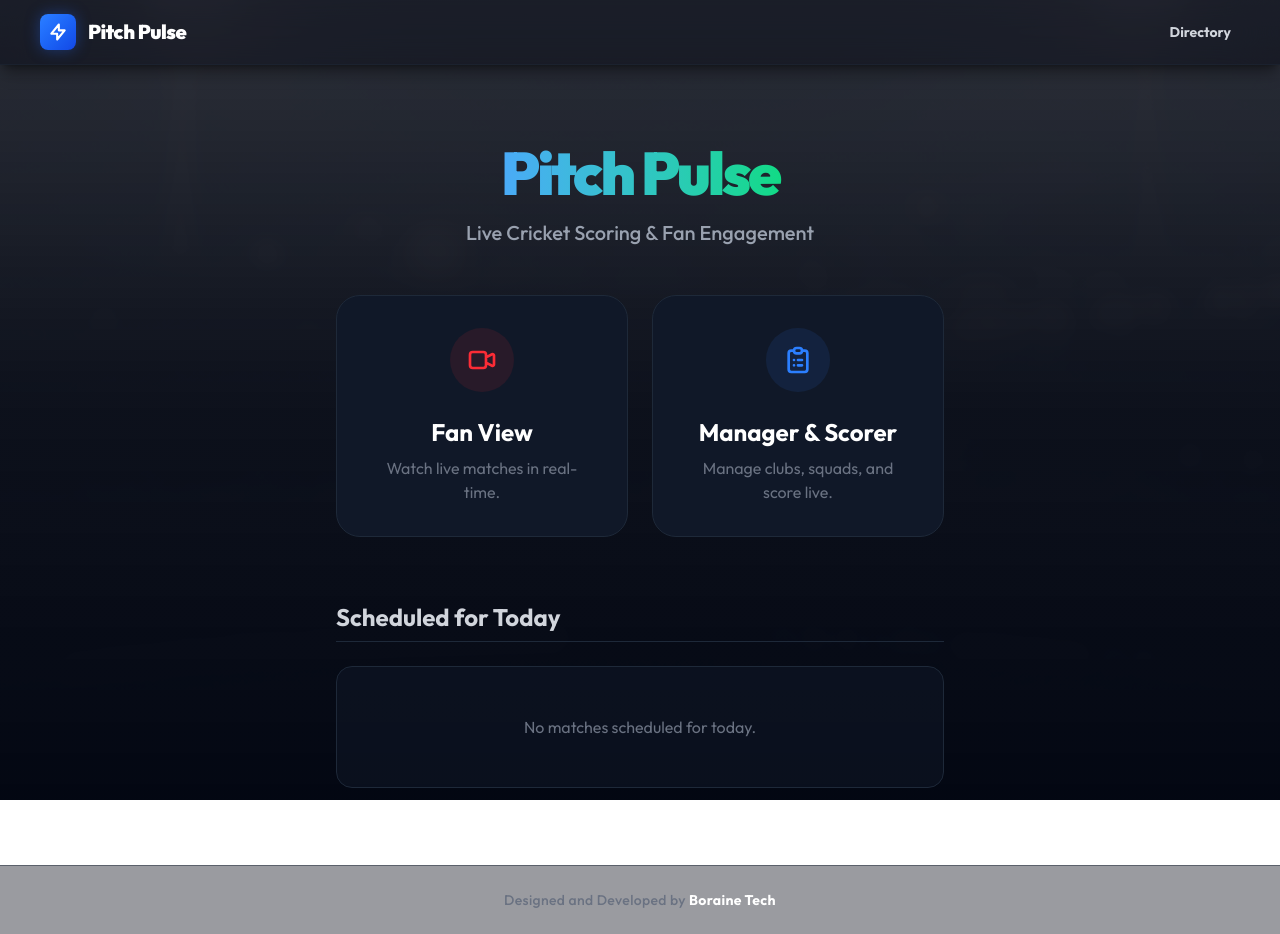
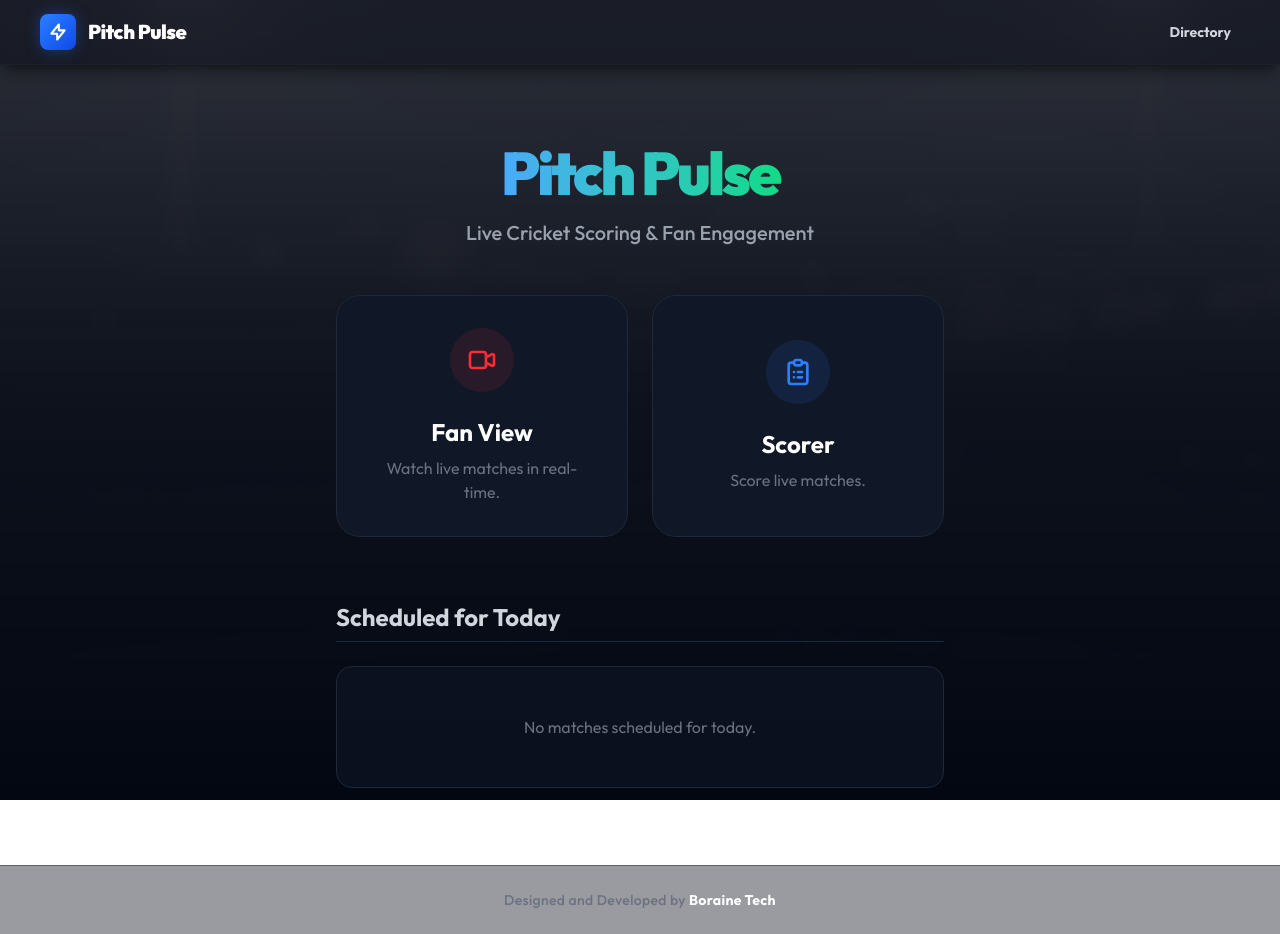
Before and after one commit to allanboraine-dev/Pitch-Pulse, a Next.js app: page / in a window 1280 px wide. Built offline with nearby package versions, Linux system fonts and the light colour scheme; no server answers; the database is empty.

Commit message:
feat: redirect Scorer tab directly to match setup workflow

```diff
--- a/src/app/page.tsx
+++ b/src/app/page.tsx
@@ -35,15 +35,15 @@ export default async function Home() {
             <p className="text-gray-500">Watch live matches in real-time.</p>
           </Link>
 
-          {/* Manager/Scorer Route */}
-          <Link href="/manager/dashboard" className="group flex flex-col p-8 bg-gray-900 border border-gray-800 hover:border-blue-500/50 rounded-3xl transition-all hover:shadow-2xl hover:shadow-blue-500/10 items-center justify-center">
+          {/* Scorer Route */}
+          <Link href="/manager/matches/new" className="group flex flex-col p-8 bg-gray-900 border border-gray-800 hover:border-blue-500/50 rounded-3xl transition-all hover:shadow-2xl hover:shadow-blue-500/10 items-center justify-center">
             <div className="h-16 w-16 bg-blue-500/10 text-blue-500 rounded-full flex items-center justify-center mb-6 group-hover:scale-110 transition-transform">
               <svg className="w-8 h-8" fill="none" viewBox="0 0 24 24" stroke="currentColor">
                 <path strokeLinecap="round" strokeLinejoin="round" strokeWidth={2} d="M9 5H7a2 2 0 00-2 2v12a2 2 0 002 2h10a2 2 0 002-2V7a2 2 0 00-2-2h-2M9 5a2 2 0 002 2h2a2 2 0 002-2M9 5a2 2 0 012-2h2a2 2 0 012 2m-3 7h3m-3 4h3m-6-4h.01M9 16h.01" />
               </svg>
             </div>
-            <h2 className="text-2xl font-bold mb-2">Manager & Scorer</h2>
-            <p className="text-gray-500">Manage clubs, squads, and score live.</p>
+            <h2 className="text-2xl font-bold mb-2">Scorer</h2>
+            <p className="text-gray-500">Score live matches.</p>
           </Link>
         </div>
 
```
